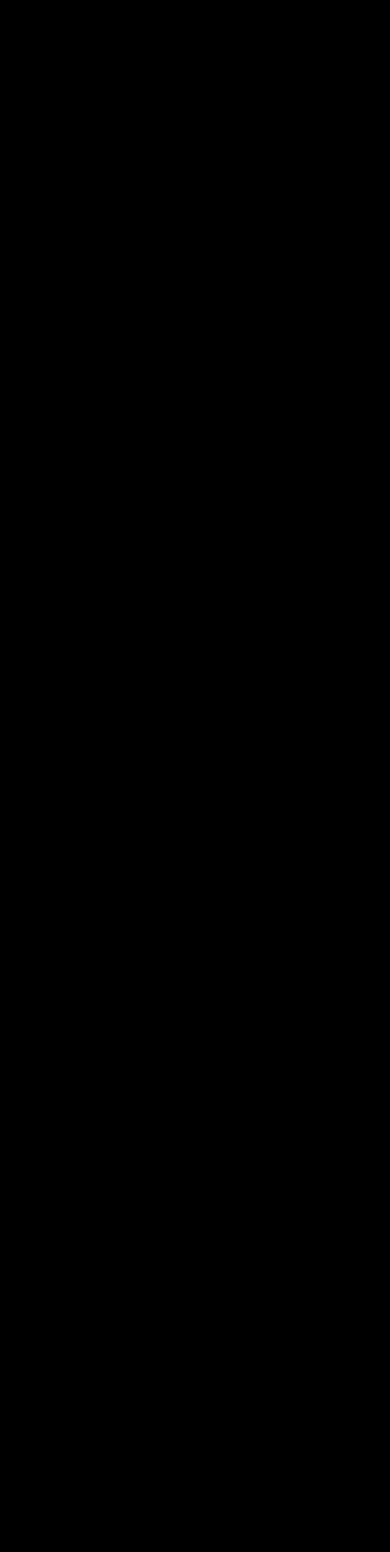
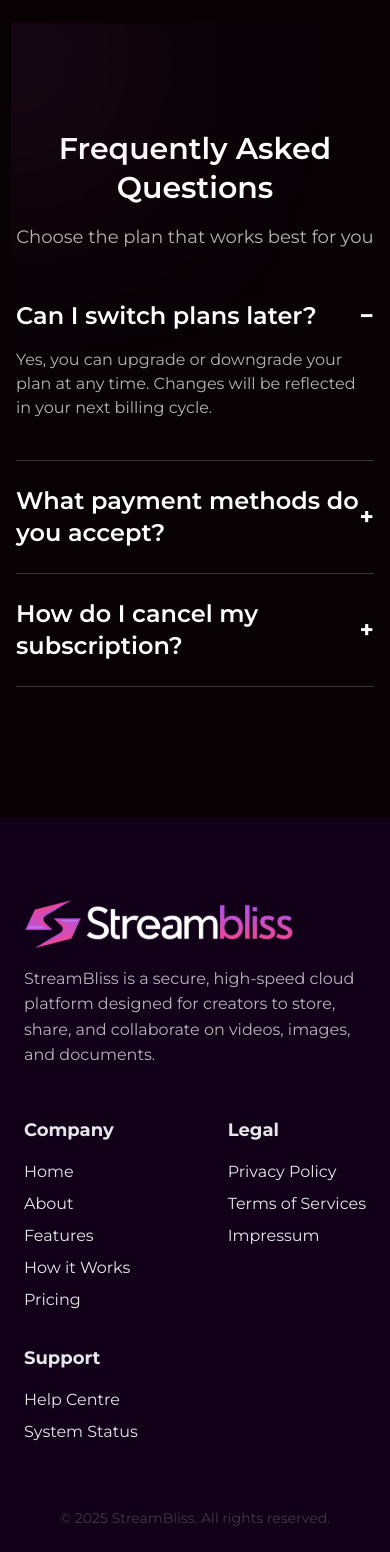
Before and after one commit to jatin-rajput563/Team-StreamBliss, a React (Vite) app: page / in a window 390 px wide. Shown: the part 6565-8117 px from the top of the page. Before the commit the page ends 6564 px from the top, so only its background shows below. Built offline with nearby package versions, Linux system fonts and the light colour scheme.

Commit message:
code-merge-complete

```diff
--- a/src/components/Faq.jsx
+++ b/src/components/Faq.jsx
@@ -1,11 +1,57 @@
-import React from "react";
+import React, { useState } from "react";
+import { FAQS } from "../utils/helper";
+import Heading from "./common/Heading";
+import Description from "./common/Description";
+import blurLayer from "../assets/images/png/header-ellipse.png";
 
-const Faq = () => {
+const FAQ = () => {
+  const [openIndex, setOpenIndex] = useState(0);
+
   return (
-    <>
-      <div className=""></div>
-    </>
+    <div className="flex justify-center items-center py-[130px] bg-[#E649A208] relative">
+      <div className="w-full max-w-[816px] mx-auto px-4">
+        <Heading
+          headingText="Frequently Asked Questions"
+          headingClass="!mb-4 !text-white max-md:text-3xl"
+        />
+        <Description
+          descriptionText="Choose the plan that works best for you"
+          descriptionClass="!text-center !mb-5"
+        />
+        <div className="footer-border mb-6"></div>
+        <div className="bg-transparent">
+          {FAQS.map((faq, idx) => (
+            <div key={faq.question} className="border-b border-white/20">
+              <button
+                className={`w-full flex justify-between items-center py-6 focus:outline-none cursor-pointer ${
+                  openIndex === idx ? "pb-4" : ""
+                }`}
+                onClick={() => setOpenIndex(openIndex === idx ? null : idx)}
+              >
+                <span className="text-left text-2xl font-semibold text-white">
+                  {faq.question}
+                </span>
+                <span className="text-2xl text-white font-bold select-none">
+                  {openIndex === idx ? "−" : "+"}
+                </span>
+              </button>
+
+              <div
+                className={`overflow-hidden transition-all duration-500 ease-in-out ${
+                  openIndex === idx ? "max-h-40 pb-6" : "max-h-0"
+                } text-white/70`}
+              >
+                <div className="pb-4">{faq.answer}</div>
+              </div>
+            </div>
+          ))}
+        </div>
+      </div>
+      <div className="absolute right-0 max-w-[379px] top-[3%]">
+        <img src={blurLayer} alt="blurLayer" className="" />
+      </div>
+    </div>
   );
 };
 
-export default Faq;
+export default FAQ;
--- a/src/components/Footer.jsx
+++ b/src/components/Footer.jsx
@@ -1,9 +1,50 @@
 import React from "react";
+import { FOOTER_DATA } from "../utils/helper";
+import footerLogo from "../assets/images/svg/header-logo.svg";
+import Description from "./common/Description";
 
 const Footer = () => {
   return (
     <>
-      <div className=""></div>
+      <div className="bg-[#110018] text-gray-200 pt-20 pb-6 px-6">
+        <div className="max-w-[1138px] mx-auto flex flex-col md:flex-wrap lg:flex-row justify-between gap-12">
+          <div className="lg:w-1/3">
+            <div className="flex items-center mb-4">
+              <img
+                src={footerLogo}
+                alt="footerLogo"
+                className="lg:w-[360px] object-contain pointer-events-none"
+              />
+            </div>
+            <Description
+              descriptionText="StreamBliss is a secure, high-speed cloud platform designed for creators to store, share, and collaborate on videos, images, and documents."
+              descriptionClass="!text-base max-lg:!w-full"
+            />
+          </div>
+          <div className="flex flex-wrap justify-between xl:gap-27 lg:gap-22 max-md:gap-y-8">
+            {FOOTER_DATA.map((section) => (
+              <div key={section.title}>
+                <h3 className="text-lg font-bold mb-4">{section.title}</h3>
+                <ul className="space-y-2">
+                  {section.links.map((link) => (
+                    <li key={link.label}>
+                      <a
+                        href={link.href}
+                        className="hover:text-pink-400 transition-colors"
+                      >
+                        {link.label}
+                      </a>
+                    </li>
+                  ))}
+                </ul>
+              </div>
+            ))}
+          </div>
+        </div>
+        <div className="footer-border opacity-30 mt-12 pt-4 text-center text-white/70 text-sm">
+          © 2025 StreamBliss. All rights reserved.
+        </div>
+      </div>
     </>
   );
 };
--- a/src/utils/helper.js
+++ b/src/utils/helper.js
@@ -170,4 +170,49 @@ export const ACTION_DATA = [
         title: "Easy Sharing",
         description: "Share your content with just a few clicks."
     },
-]
+];
+
+export const FOOTER_DATA = [
+    {
+        title: "Company",
+        links: [
+            { label: "Home", href: "#" },
+            { label: "About", href: "#" },
+            { label: "Features", href: "#" },
+            { label: "How it Works", href: "#" },
+            { label: "Pricing", href: "#" },
+        ],
+    },
+    {
+        title: "Legal",
+        links: [
+            { label: "Privacy Policy", href: "#" },
+            { label: "Terms of Services", href: "#" },
+            { label: "Impressum", href: "#" },
+        ],
+    },
+    {
+        title: "Support",
+        links: [
+            { label: "Help Centre", href: "#" },
+            { label: "System Status", href: "#" },
+        ],
+    },
+];
+export const FAQS = [
+    {
+        question: "Can I switch plans later?",
+        answer:
+            "Yes, you can upgrade or downgrade your plan at any time. Changes will be reflected in your next billing cycle.",
+    },
+    {
+        question: "What payment methods do you accept?",
+        answer:
+            "We accept all major credit cards and PayPal.",
+    },
+    {
+        question: "How do I cancel my subscription?",
+        answer:
+            "You can cancel your subscription at any time from your account settings.",
+    },
+];
```
